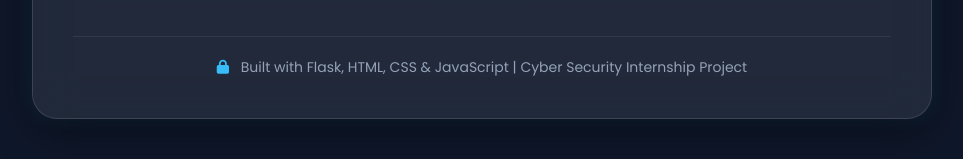
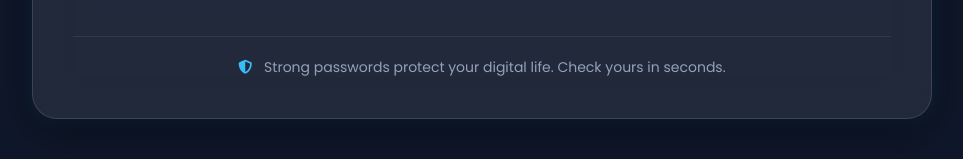
Before and after one commit to khadijaanjum299-png/password-strength-checker, a Flask app: page / in a window 1280 px wide. Shown: the part 1112-1271 px from the top of the page, without its empty margins (158-1121 px from the left). Run offline with Flask 3, Linux system fonts and the light colour scheme; some libraries are stand-ins or nearby versions.

Commit message:
Updated footer text

```diff
--- a/templates/index.html
+++ b/templates/index.html
@@ -185,16 +185,15 @@
 
     </div>
 
-    <!-- Footer -->
+<!-- Footer -->
 
-    <div class="footer">
+<div class="footer">
 
-        <i class="fa-solid fa-lock"></i>
+    <i class="fa-solid fa-shield-halved"></i>
 
-        Built with Flask, HTML, CSS & JavaScript |
-        Cyber Security Internship Project
+    Strong passwords protect your digital life. Check yours in seconds.
 
-    </div>
+</div>
 
 </div>
 
```
